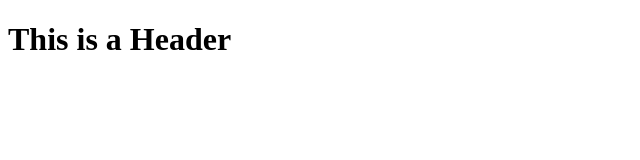
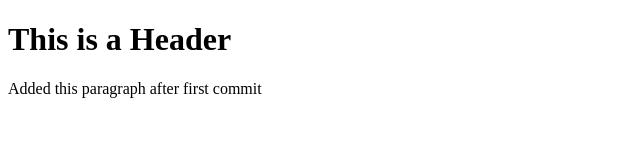
Before and after one commit to mahacala/fswd_learnGit, a plain HTML site: page index.html in a window 1280 px wide. Shown: the whole page, without its empty margins (0-640 px from the left). Drawn offline with Linux system fonts and the light colour scheme.

Commit message:
second commit

```diff
--- a/index.html
+++ b/index.html
@@ -4,5 +4,6 @@
 
     <body>
         <h1>This is a Header</h1>
+        <p> Added this paragraph after first commit</p>
     </body>
 </html>
```
